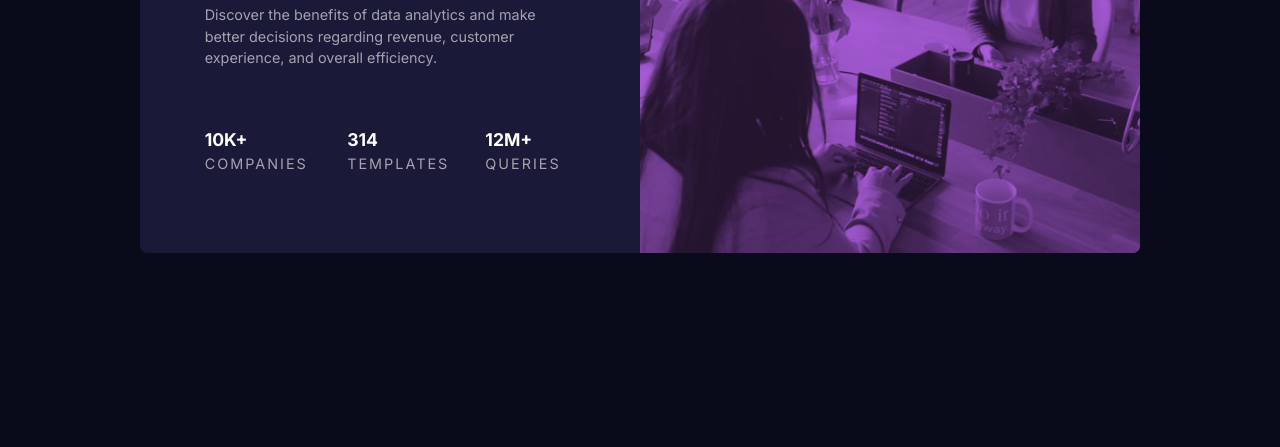
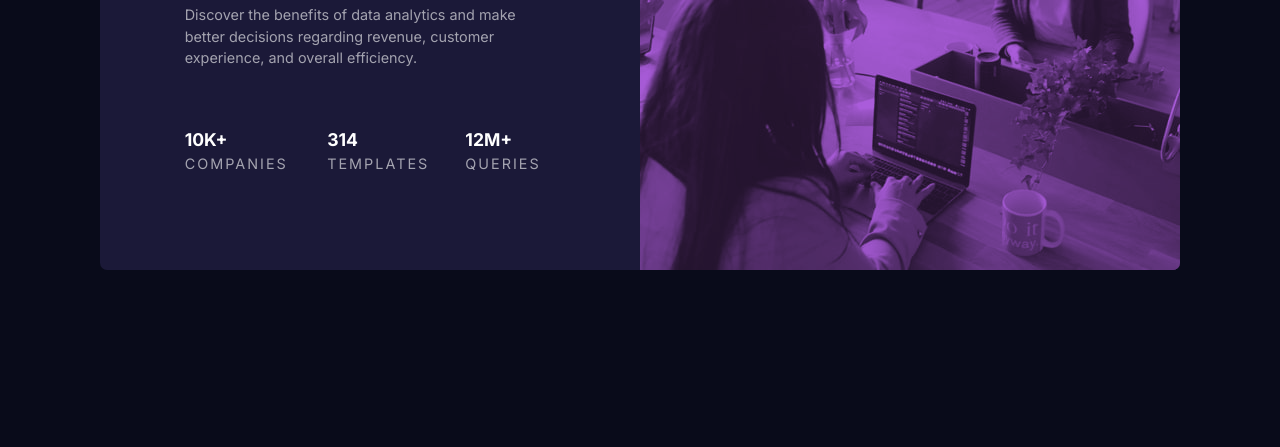
Before and after one commit to Bilel-mwihbi/Stats_preview_card_component, a plain HTML site: page index.html in a window 1280 px wide. Shown: the part 353-800 px from the top of the page. Drawn offline with Linux system fonts and the light colour scheme.

Commit message:
HTML / CSS Improvements

```diff
--- a/index.html
+++ b/index.html
@@ -9,15 +9,15 @@
 </head>
 <body>
   <main>
-    <!-- main picture component -->
-    <picture class="main_picture">
+    <!-- picture component -->
+    <picture class="picture-component">
       <source media="(min-width: 600px)" srcset="images/image-header-desktop.jpg">
-      <source media="(min-width: 320px)" srcset="images/image-header-mobile.jpg">
-      <img src="images/image-header-mobile.jpg" alt="happy employees">
+      <!-- <source media="(min-width: 320px)" srcset="images/image-header-mobile.jpg"> -->
+      <img src="images/image-header-mobile.jpg" alt="" aria-hidden="true">
     </picture>
     <!-- main component -->
-    <div class="main_component">
-        <article>
+    <div class="main-component">
+        <div class="container">
           <div class="header">
             <h1>Get <span>insights</span> that help your business grow.</h1>
           </div>
@@ -32,7 +32,7 @@
               <li> <span>12m+</span>  queries</li>
             </ul>
           </div>
-        </article>
+        </div>
     </div>
   </main>
 </body>
--- a/style.css
+++ b/style.css
@@ -3,7 +3,7 @@
     Table of contents:
       1- css reset
       2- layout
-      3- main picture component
+      3- picture component
       4- main component
       5- media queries
   ====================
@@ -55,22 +55,23 @@ main {
     overflow: hidden;
     border-radius: 0.5em;
     display:grid;
+    max-width: 31.25rem;
     grid-template-areas: "picture" "content";
 }
 
-.main_picture {
+.picture-component {
     grid-area: picture;
     background-color: var(--soft-violet);
 }
-.main_component {
+.main-component {
     grid-area: content;
 }
 /*
   **********************
-  3- main picture component
+  3- picture component
   ***********************
 */
-.main_picture img {
+.picture-component img {
     mix-blend-mode: multiply;
     opacity: 0.8;
 }
@@ -82,17 +83,17 @@ main {
     4-3 stats
   *****************
 */
-.main_component {
+.main-component {
     display: flex;
     flex-direction: column;
     justify-content: center;
     align-items: center;
     background-color: var(--dark-desaturated-blue);
 }
-article > * {
+.container > * {
     margin-block: 1.5em;
 }
-article {
+.container {
     padding: 1em;
     text-align: center;
 }
@@ -149,9 +150,6 @@ article {
   ***********************
 */
 @media only screen and (min-width: 500px)  {
-    main {
-        max-width: 31.25rem;
-    }
     .stats ul {
         flex-direction: row;
         justify-content: center;
@@ -161,24 +159,22 @@ article {
     main {
         grid-template-areas: "content picture";
         grid-template-columns: 1fr 1fr;
-        max-width: none;
+        max-width: 70rem;
     }
-    article {
+    .container {
         text-align: initial;
+        max-width: 44ch;
     }
     .stats ul {
         justify-content: start;
     }
 }
 @media only screen and (min-width: 992px)  {
-    main {
-        max-width: 62.5rem;
-    }
     .header h1 {
         font-size: 1.8rem;
         line-height: 1.1;
     }
-    article {
+    .container {
         max-width: 44ch;
     }
     .stats {
```
